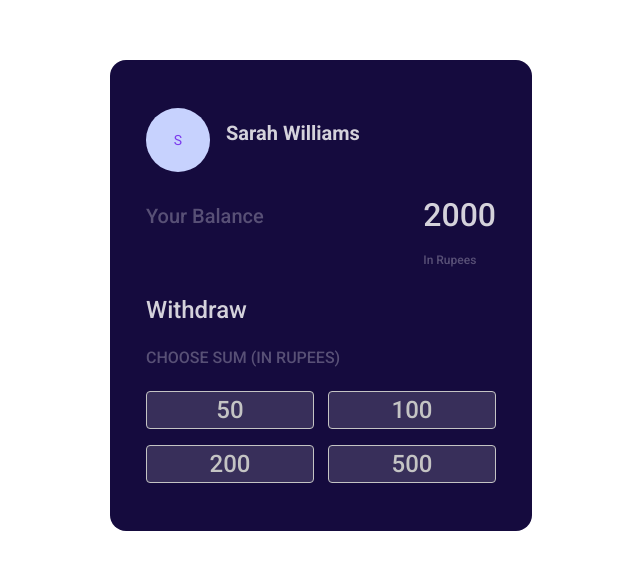
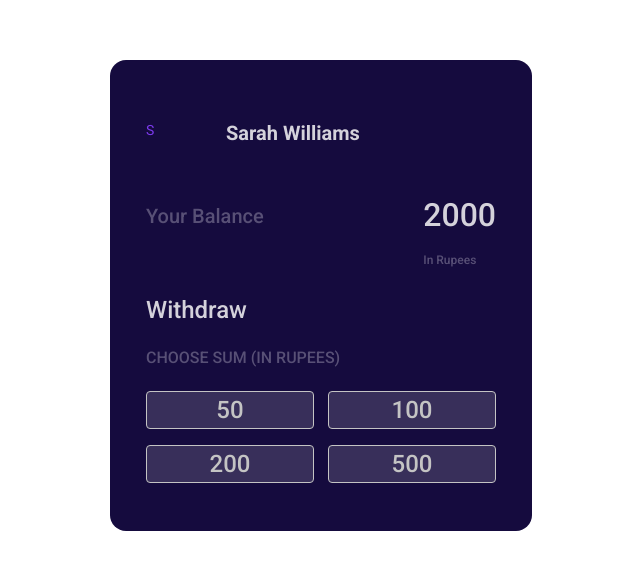
Before and after one commit to vineethsankre/React-Cash-Withdrawal, a React (Create React App) app: page / in a window 1280 px wide. Shown: the part 105-674 px from the top of the page, without its empty margins (319-959 px from the left). Built offline with nearby package versions, Linux system fonts and the light colour scheme; a web font is replaced by a local one.

Commit message:
Update index.css

```diff
--- a/src/components/CashWithdrawal/index.css
+++ b/src/components/CashWithdrawal/index.css
@@ -21,7 +21,7 @@
   display: flex;
 }
 
-.profile-img {
+.dp-container {
   background-color: #c7d2fe;
   width: 48px;
   height: 48px;
```
